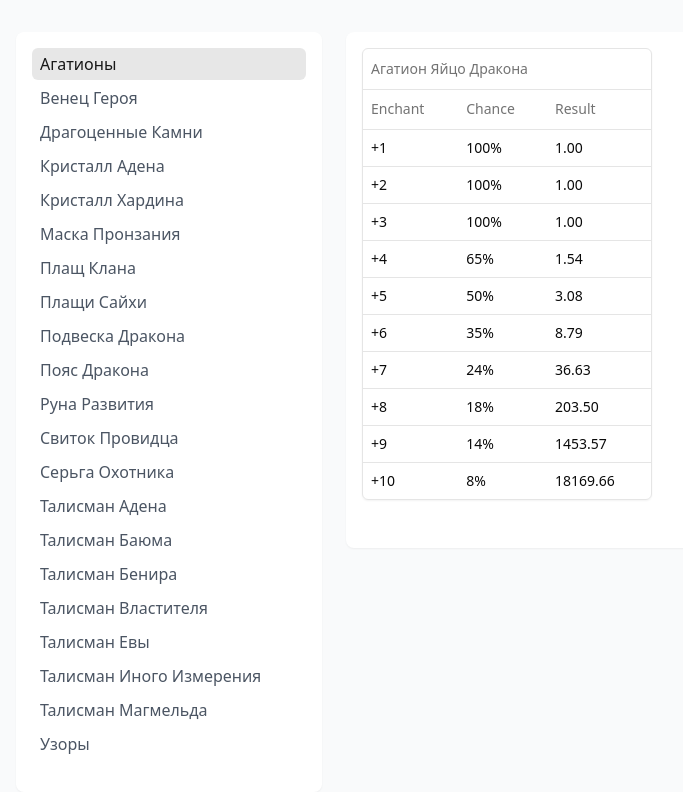
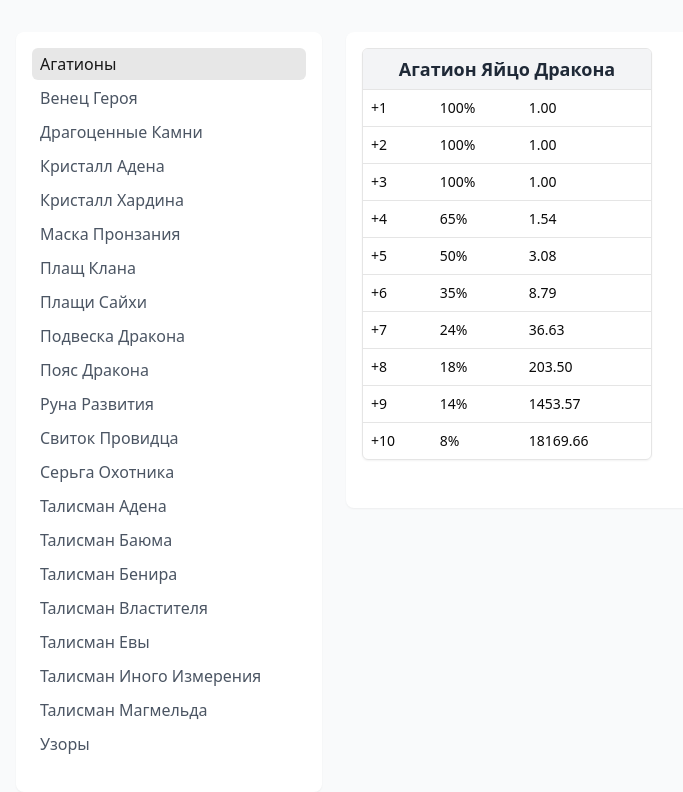
Before and after one commit to ValeriiVasin/l2-enchant-web, a React (Vite) app: page /agathions in a window 1280 px wide. Shown: the top 792 px of the page, without its empty margins (0-683 px from the left). Built offline with nearby package versions, Linux system fonts and the light colour scheme.

Commit message:
feat: highlight the header

```diff
--- a/src/components/base/enchant-table.tsx
+++ b/src/components/base/enchant-table.tsx
@@ -25,14 +25,14 @@ export function EnchantTable({
   return (
     <div className="rounded-md border shadow-sm mb-8 overflow-hidden">
       <Table>
-        <TableHeader>
+        <TableHeader className="bg-gray-100 dark:bg-gray-700">
           <ShadcnTableRow>
-            <TableHead colSpan={3}>{title}</TableHead>
-          </ShadcnTableRow>
-          <ShadcnTableRow>
-            <TableHead>Enchant</TableHead>
-            <TableHead>Chance</TableHead>
-            <TableHead>Result</TableHead>
+            <TableHead
+              colSpan={3}
+              className="text-lg font-semibold text-gray-800 dark:text-gray-200 text-center"
+            >
+              {title}
+            </TableHead>
           </ShadcnTableRow>
         </TableHeader>
         <TableBody>
```
